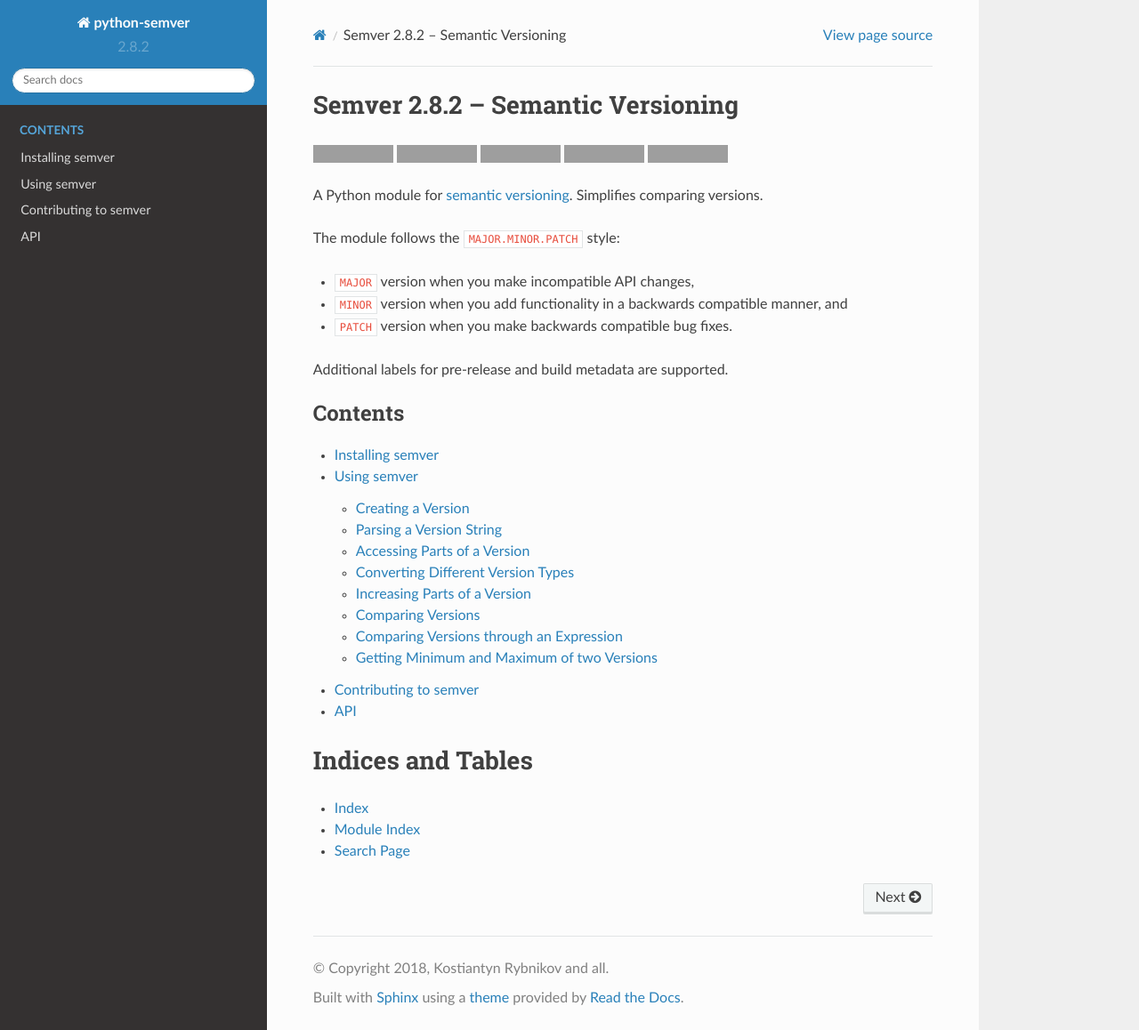
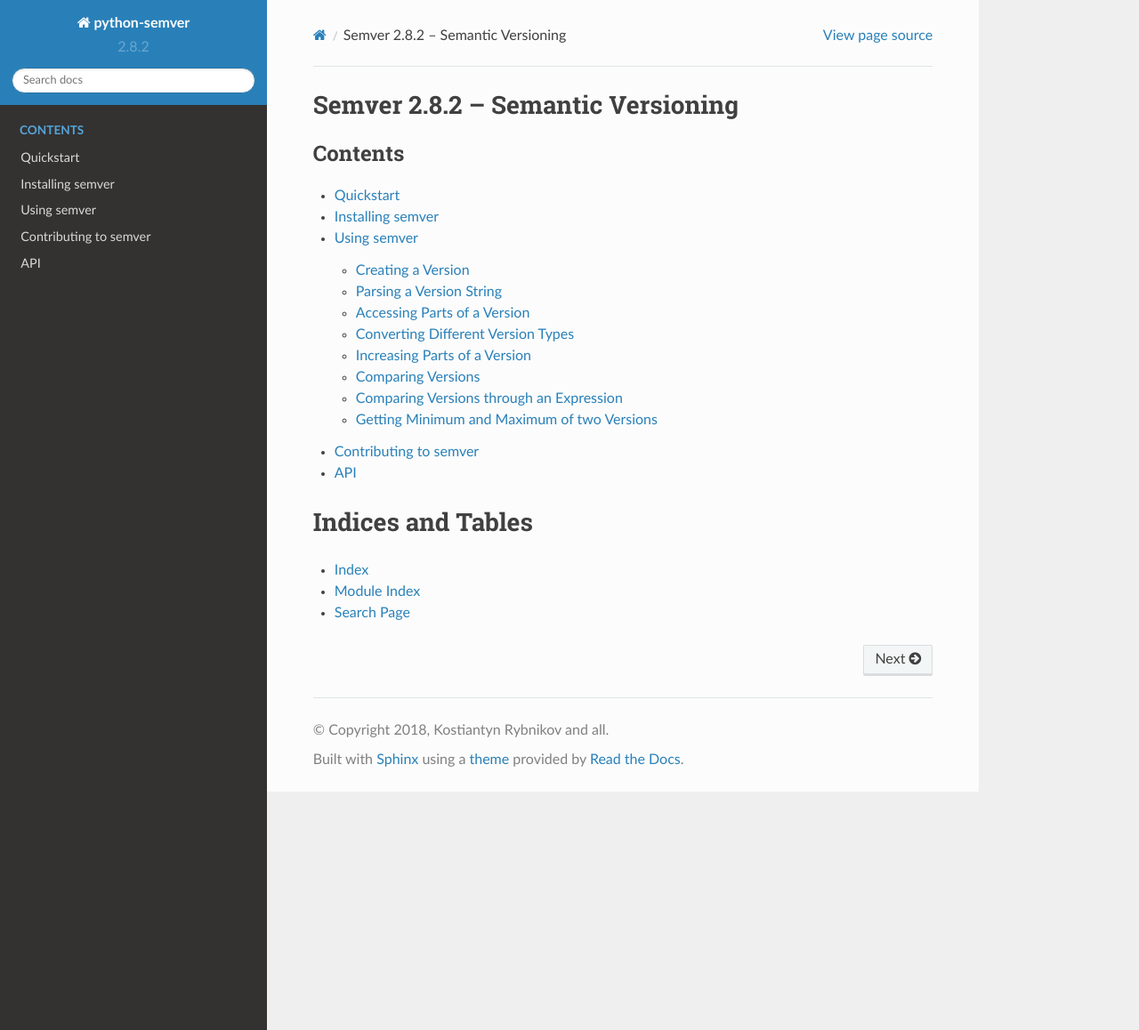
Before and after one commit to python-semver/python-semver, a Sphinx documentation site: the page built from docs/index.rst, in a window 1280 px wide and 1158 px high. Shown: the whole window at 89% size. Built offline with Sphinx 7.4.7 and the Read the Docs theme 2.0.0, drawn with Linux system fonts in a browser that asks for light colours; grey boxes are pictures that could not be loaded.

Commit message:
Fix #154: Improve Description on PyPI (#155)
* Fix #154: Improve Description

* Improve README and describe a short session with parsing a
  version string and access the different parts of a version.
* Include README (=Quickstart) as part of the documentation.
* Add missing docstrings for properties

* Correct HTML theme

```diff
--- a/docs/index.rst
+++ b/docs/index.rst
@@ -1,51 +1,17 @@
 Semver |version| -- Semantic Versioning
 =======================================
-
-|build-status| |latest-version| |python-support| |downloads| |license|
-
-.. python-semver documentation master file, created by
-   sphinx-quickstart on Tue May  1 16:51:19 2018.
-   You can adapt this file completely to your liking, but it should at least
-   contain the root `toctree` directive.
-
-A Python module for `semantic versioning`_. Simplifies comparing versions.
-
-The module follows the ``MAJOR.MINOR.PATCH`` style:
-
-* ``MAJOR`` version when you make incompatible API changes,
-* ``MINOR`` version when you add functionality in a backwards compatible manner, and
-* ``PATCH`` version when you make backwards compatible bug fixes.
-
-Additional labels for pre-release and build metadata are supported.
-
 
 
 .. toctree::
    :maxdepth: 2
    :caption: Contents
 
+   readme
    install
    usage
    development
    api
 
-
-.. |latest-version| image:: https://img.shields.io/pypi/v/semver.svg
-   :alt: Latest version on PyPI
-   :target: https://pypi.python.org/pypi/semver
-.. |build-status| image:: https://travis-ci.org/k-bx/python-semver.svg?branch=master
-   :alt: Build status
-   :target: https://travis-ci.org/k-bx/python-semver
-.. |python-support| image:: https://img.shields.io/pypi/pyversions/semver.svg
-   :target: https://pypi.python.org/pypi/semver
-   :alt: Python versions
-.. |downloads| image:: https://img.shields.io/pypi/dm/semver.svg
-   :alt: Monthly downloads from PyPI
-   :target: https://pypi.python.org/pypi/semver
-.. |license| image:: https://img.shields.io/pypi/l/semver.svg
-   :alt: Software license
-   :target: https://github.com/k-bx/python-semver/blob/master/LICENSE.txt
-.. _semantic versioning: http://semver.org/
 
 
 Indices and Tables
--- /dev/null
+++ b/docs/readme.rst
@@ -0,0 +1 @@
+.. include:: ../README.rst
--- a/docs/usage.rst
+++ b/docs/usage.rst
@@ -235,7 +235,7 @@
 
 
 Comparing Versions through an Expression
----------------------------------------
+----------------------------------------
 
 If you need a more fine-grained approach of comparing two versions,
 use the :func:`semver.match` function. It expects two arguments:
--- a/semver.py
+++ b/semver.py
@@ -107,6 +107,7 @@
 
     @property
     def major(self):
+        """The major part of a version"""
         return self._major
 
     @major.setter
@@ -115,6 +116,7 @@
 
     @property
     def minor(self):
+        """The minor part of a version"""
         return self._minor
 
     @minor.setter
@@ -123,6 +125,7 @@
 
     @property
     def patch(self):
+        """The patch part of a version"""
         return self._patch
 
     @patch.setter
@@ -131,6 +134,7 @@
 
     @property
     def prerelease(self):
+        """The prerelease part of a version"""
         return self._prerelease
 
     @prerelease.setter
@@ -139,6 +143,7 @@
 
     @property
     def build(self):
+        """The build part of a version"""
         return self._build
 
     @build.setter
```
Also changed, not shown: README.rst (+74 -7 lines).
